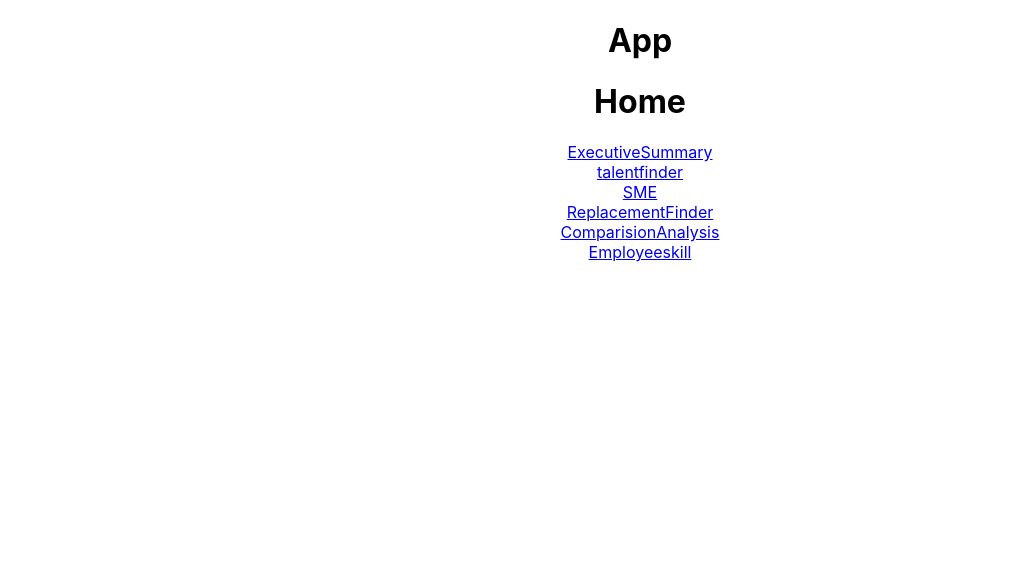
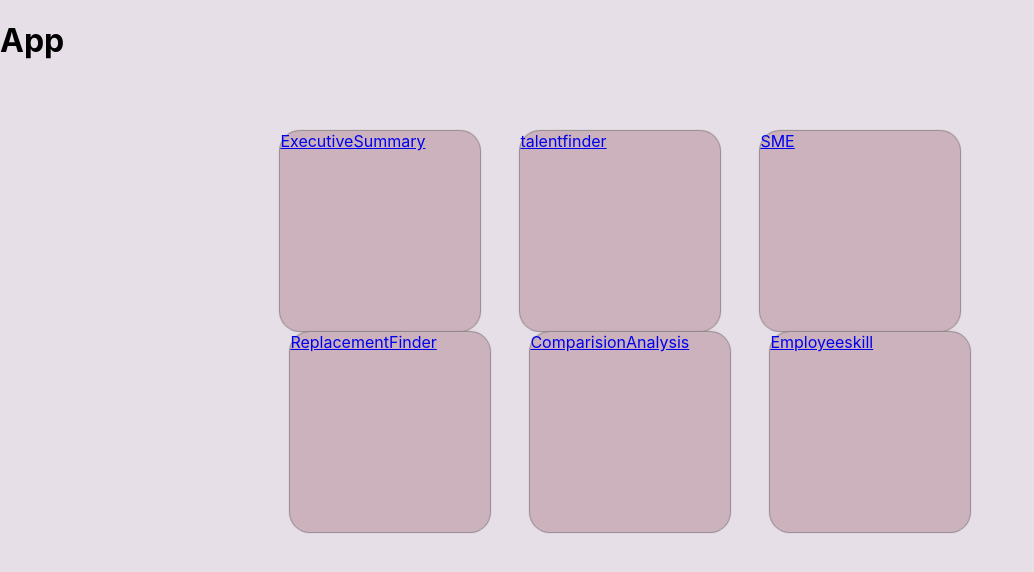
Before and after one commit to MeghanaPS2400/MACH, a React (Create React App) app in the folder mach/: page / in a window 1280 px wide. Shown: the top 572 px of the page, without its empty margins (0-1034 px from the left). Built offline with nearby package versions, Linux system fonts and the light colour scheme.

Commit message:
added basic css

```diff
--- a/mach/src/App.css
+++ b/mach/src/App.css
@@ -1,39 +1,25 @@
-.App {
-  text-align: center;
+body{background-color:#E7DFE8;}
+
+.home-div{display:flex;
+gap:20px;}
+
+.home-div div{
+width:200px;
+height:200px;
+background-color:#cbb2bc;
+box-shadow:0 0 1px 1px #92898A;
+border-radius:20px;
+display:flex;
+gap:20px;
 }
 
-.App-logo {
-  height: 40vmin;
-  pointer-events: none;
+.home{display:flex;
+  flex-direction:column;
+gap:1px;
+flex-wrap:wrap;
+justify-content:center;
+width:800px;
+height:500px;
+align-items:center;
+margin-left:18%;
 }
-
-@media (prefers-reduced-motion: no-preference) {
-  .App-logo {
-    animation: App-logo-spin infinite 20s linear;
-  }
-}
-/*  */
-
-.App-header {
-  background-color: #282c34;
-  min-height: 100vh;
-  display: flex;
-  flex-direction: column;
-  align-items: center;
-  justify-content: center;
-  font-size: calc(10px + 2vmin);
-  color: white;
-}
-
-.App-link {
-  color: #61dafb;
-}
-
-@keyframes App-logo-spin {
-  from {
-    transform: rotate(0deg);
-  }
-  to {
-    transform: rotate(360deg);
-  }
-}
--- a/mach/src/Components/home.js
+++ b/mach/src/Components/home.js
@@ -4,13 +4,18 @@ import {Link} from "react-router-dom";
 function Home(){
  return(
     <div>
-        <h1>Home</h1>
-        <Link to="/Components/executiesummary">ExecutiveSummary</Link><br/>
-        <Link to="/Components/talentfinder">talentfinder</Link><br/>
-        <Link to="/Components/sme">SME</Link><br/>
-        <Link to="/Components/replacement">ReplacementFinder</Link><br/>
-        <Link to="/Components/comparisionanalysis">ComparisionAnalysis</Link><br/>
-        <Link to="/Components/employeeskill">Employeeskill</Link>
+        <div class="home">
+           <div class="home-div">
+            <Link to="/Components/executiesummary"><div class="executive">ExecutiveSummary</div></Link><br/>
+            <Link to="/Components/talentfinder"><div class="talent">talentfinder</div></Link><br/>
+            <Link to="/Components/sme"><div class="sme">SME</div></Link><br/>
+            </div>
+            <div class="home-div">
+            <Link to="/Components/replacement"><div class="replacement">ReplacementFinder</div></Link><br/>
+            <Link to="/Components/comparisionanalysis"><div>ComparisionAnalysis</div></Link><br/>
+            <Link to="/Components/employeeskill"><div>Employeeskill</div></Link>
+            </div>
+        </div>
     </div>
 
 
```
